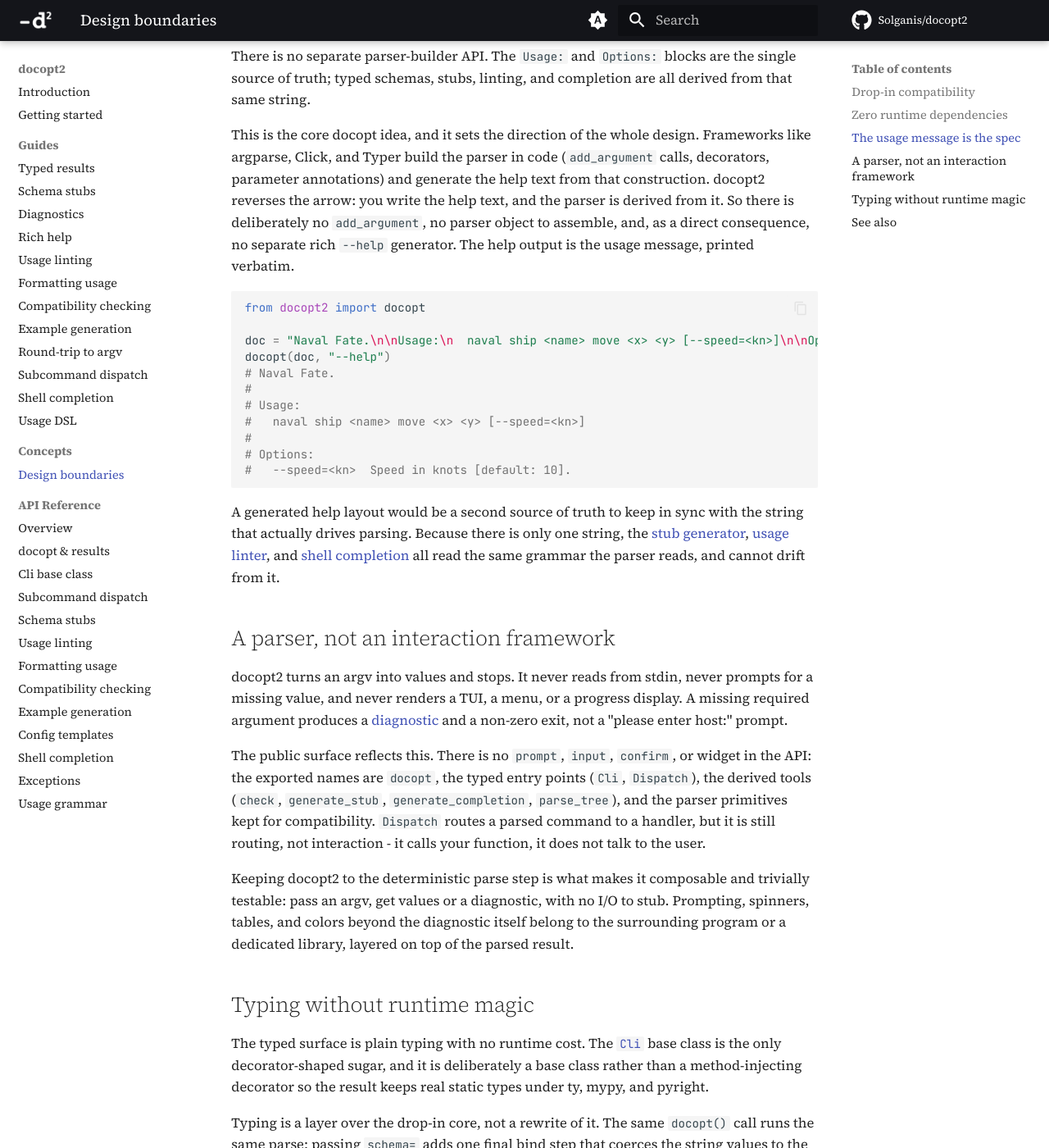
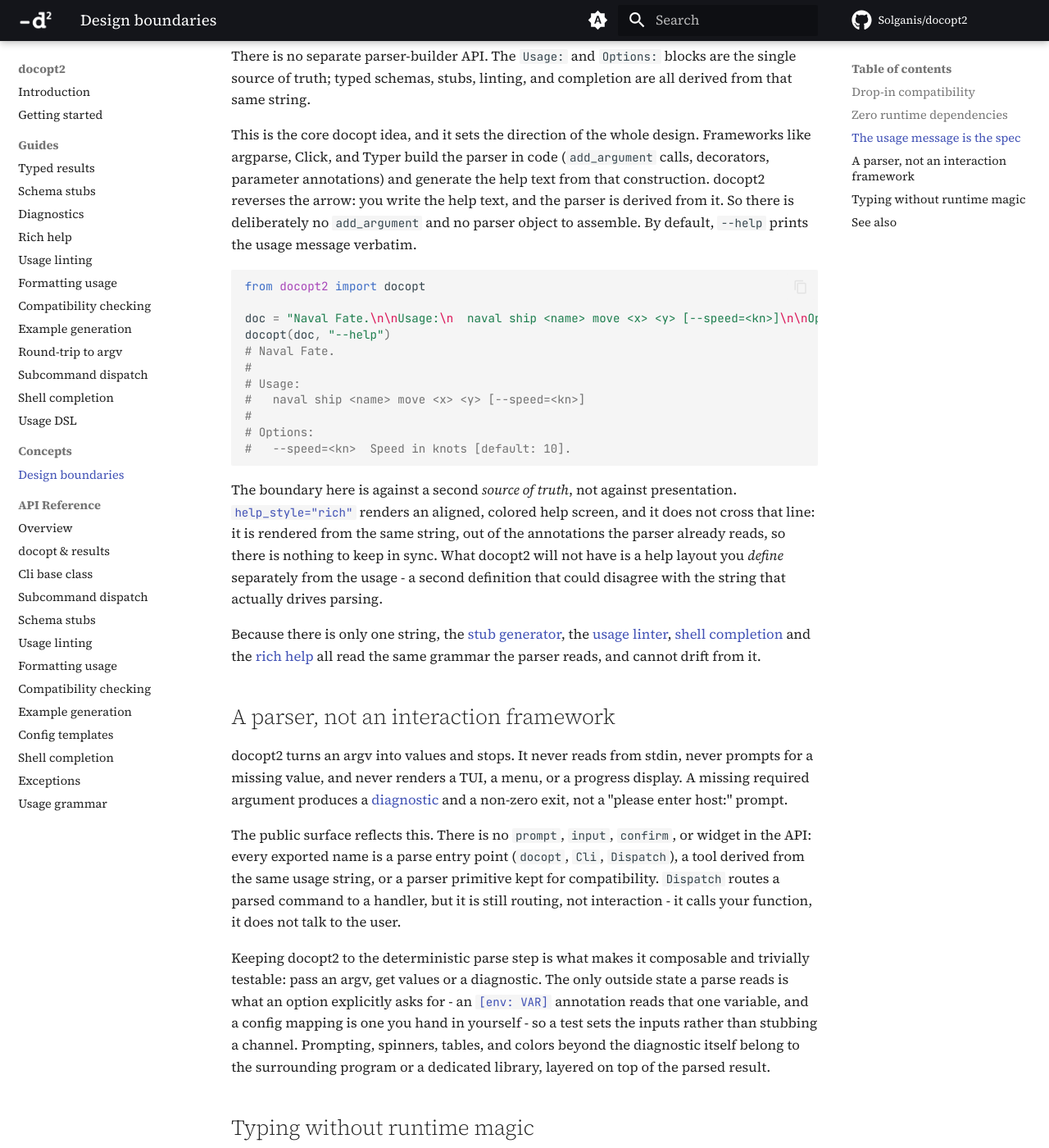
Before and after one commit to Solganis/docopt2, an MkDocs documentation site: the page built from docs/concepts/design-boundaries.md, in a window 1280 px wide and 1400 px high, scrolled down 1590 px. Shown: the whole window at 82% size. Built offline with MkDocs 1.6.1 and Material for MkDocs 9.7.7, drawn with Linux system fonts in a browser that asks for light colours; comment, search, counter and statistics services are not loaded.

Commit message:
docs: state the help boundary as one source of truth, not as no rich help

````diff
--- a/docs/concepts/design-boundaries.md
+++ b/docs/concepts/design-boundaries.md
@@ -61,9 +61,8 @@ truth; typed schemas, stubs, linting, and completion are all derived from that s
 This is the core docopt idea, and it sets the direction of the whole design. Frameworks like argparse,
 Click, and Typer build the parser in code (`add_argument` calls, decorators, parameter annotations) and
 generate the help text from that construction. docopt2 reverses the arrow: you write the help text, and
-the parser is derived from it. So there is deliberately no `add_argument`, no parser object to assemble,
-and, as a direct consequence, no separate rich `--help` generator. The help output is the usage message,
-printed verbatim.
+the parser is derived from it. So there is deliberately no `add_argument` and no parser object to
+assemble. By default, `--help` prints the usage message verbatim.
 
 ```python
 from docopt2 import docopt
@@ -79,10 +78,15 @@ docopt(doc, "--help")
 #   --speed=<kn>  Speed in knots [default: 10].
 ```
 
-A generated help layout would be a second source of truth to keep in sync with the string that actually
-drives parsing. Because there is only one string, the [stub generator](../guides/stub.md),
-[usage linter](../guides/check.md), and [shell completion](../guides/completion.md) all read the same
-grammar the parser reads, and cannot drift from it.
+The boundary here is against a second *source of truth*, not against presentation.
+[`help_style="rich"`](../guides/help.md) renders an aligned, colored help screen, and it does not cross
+that line: it is rendered from the same string, out of the annotations the parser already reads, so there
+is nothing to keep in sync. What docopt2 will not have is a help layout you *define* separately from the
+usage - a second definition that could disagree with the string that actually drives parsing.
+
+Because there is only one string, the [stub generator](../guides/stub.md), the
+[usage linter](../guides/check.md), [shell completion](../guides/completion.md) and the
+[rich help](../guides/help.md) all read the same grammar the parser reads, and cannot drift from it.
 
 ## A parser, not an interaction framework
 
@@ -90,16 +94,17 @@ docopt2 turns an argv into values and stops. It never reads from stdin, never pr
 value, and never renders a TUI, a menu, or a progress display. A missing required argument produces a
 [diagnostic](../guides/diagnostics.md) and a non-zero exit, not a "please enter host:" prompt.
 
-The public surface reflects this. There is no `prompt`, `input`, `confirm`, or widget in the API: the
-exported names are `docopt`, the typed entry points (`Cli`, `Dispatch`), the derived tools (`check`,
-`generate_stub`, `generate_completion`, `parse_tree`), and the parser primitives kept for
-compatibility. `Dispatch` routes a parsed command to a handler, but it is still routing, not
-interaction - it calls your function, it does not talk to the user.
+The public surface reflects this. There is no `prompt`, `input`, `confirm`, or widget in the API: every
+exported name is a parse entry point (`docopt`, `Cli`, `Dispatch`), a tool derived from the same usage
+string, or a parser primitive kept for compatibility. `Dispatch` routes a parsed command to a handler,
+but it is still routing, not interaction - it calls your function, it does not talk to the user.
 
 Keeping docopt2 to the deterministic parse step is what makes it composable and trivially testable: pass
-an argv, get values or a diagnostic, with no I/O to stub. Prompting, spinners, tables, and colors beyond
-the diagnostic itself belong to the surrounding program or a dedicated library, layered on top of the
-parsed result.
+an argv, get values or a diagnostic. The only outside state a parse reads is what an option explicitly
+asks for - an [`[env: VAR]`](../guides/usage-dsl.md#environment-and-config-fallback) annotation reads
+that one variable, and a config mapping is one you hand in yourself - so a test sets the inputs rather
+than stubbing a channel. Prompting, spinners, tables, and colors beyond the diagnostic itself belong to
+the surrounding program or a dedicated library, layered on top of the parsed result.
 
 ## Typing without runtime magic
 
````
